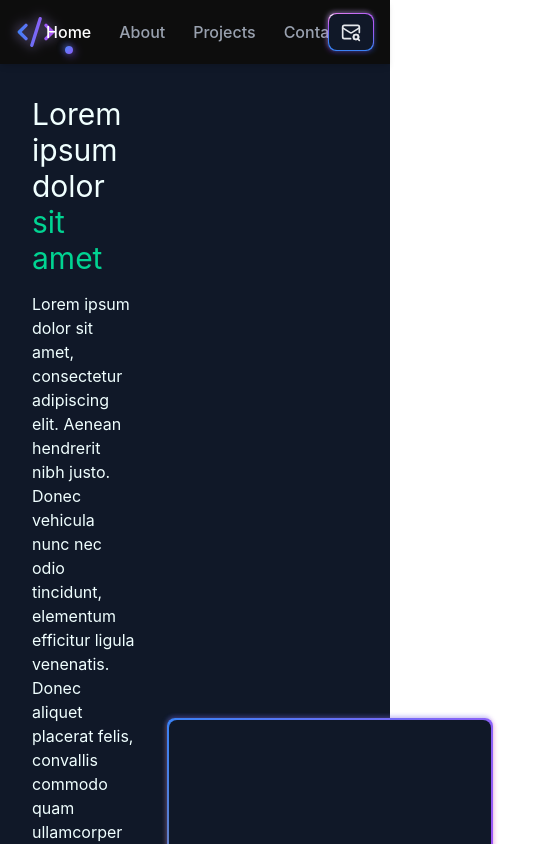
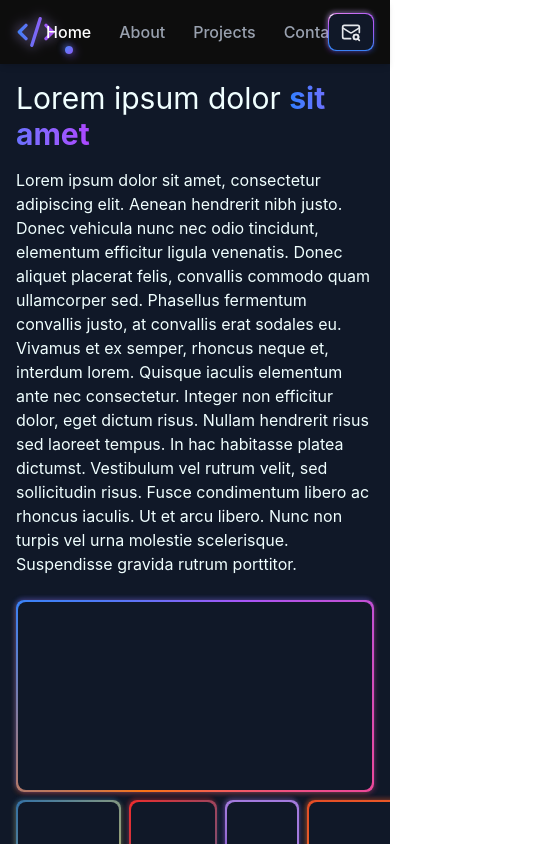
Before and after one commit to PeterKelemen2/cv-site, a Vue app: page / in a window 390 px wide. Shown: the top 844 px of the page, 556 px wide, since content can reach past the window. Built offline with nearby package versions, Linux system fonts and the light colour scheme.

Commit message:
Minor tweaks

```diff
--- a/src/App.vue
+++ b/src/App.vue
@@ -3,10 +3,12 @@ import Navbar from '@/components/Navbar.vue'
 </script>
 
 <template>
-  <Navbar />
-  <main>
-    <router-view />
-  </main>
+  <div class="flex flex-col h-screen">
+    <Navbar />
+    <main class="flex-1 overflow-y-auto">
+      <router-view />
+    </main>
+  </div>
 </template>
 
 <style scoped></style>
--- a/src/views/HomeView.vue
+++ b/src/views/HomeView.vue
@@ -1,17 +1,21 @@
 <script setup>
 import GradientBorderCard from '@/components/GradientBorderCard.vue'
 
-const smallSize = 'h-40 max-h-40'
-const bigSize = 'h-128 max-h-128'
+const smallSize = 'h-40 max-h-40 md:h-40 md:max-h-40'
+const bigSize = 'h-48 max-h-48 md:h-128 md:max-h-128'
 </script>
 
 <template>
-  <div class="bg-gray-900 min-h-screen flex items-center justify-center p-8">
-    <div class="flex gap-8 w-full max-w-7xl items-center">
-      <div class="flex-1 flex flex-col gap-4 self-start">
+  <div class="bg-gray-900 min-h-full flex items-center justify-center p-4 md:p-8">
+    <div class="flex flex-col md:flex-row gap-6 md:gap-8 w-full max-w-7xl items-center">
+      <div class="flex flex-col gap-4 md:flex-1 md:self-start">
         <div>
           <span class="text-3xl"
-            >Lorem ipsum dolor <span class="text-emerald-400">sit amet</span></span
+            >Lorem ipsum dolor
+            <span
+              class="bg-linear-to-r from-blue-500 to-purple-500 bg-clip-text text-transparent font-bold"
+              >sit amet</span
+            ></span
           >
         </div>
         <div>
```
